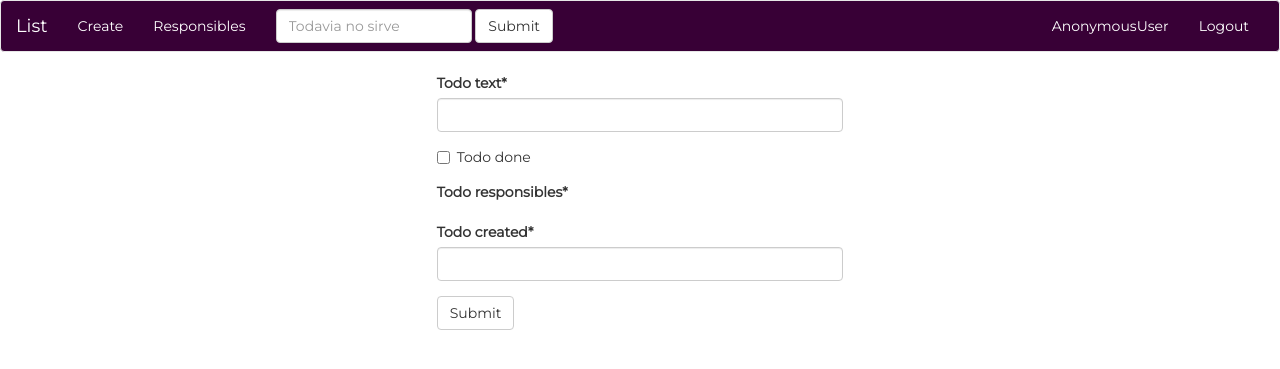
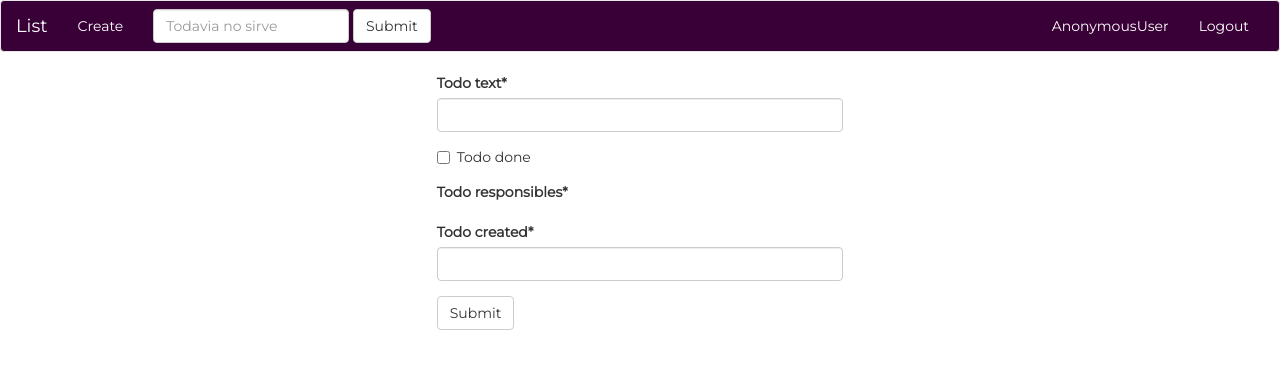
Before and after one commit to carlinhop/django-playing, a Django app: page /home/create in a window 1280 px wide. Shown: the top 369 px of the page. Run offline with Django 3.2, Linux system fonts and the light colour scheme; some libraries are stand-ins or nearby versions.

Commit message:
Removed the responsibles link on the todo_template

```diff
--- a/playing/playing/playing_app/templates/playing_app/todo_template.html
+++ b/playing/playing/playing_app/templates/playing_app/todo_template.html
@@ -40,11 +40,7 @@
         <li><a href="{% url 'create' %}">Create</a></li>
 
       </ul>
-      <ul class="nav navbar-nav">
 
-        <li><a href=#>Responsibles</a></li>
-
-      </ul>
       <form class="navbar-form navbar-left" role="search">
         <div class="form-group">
           <input type="text" class="form-control" placeholder="Todavia no sirve">
```
